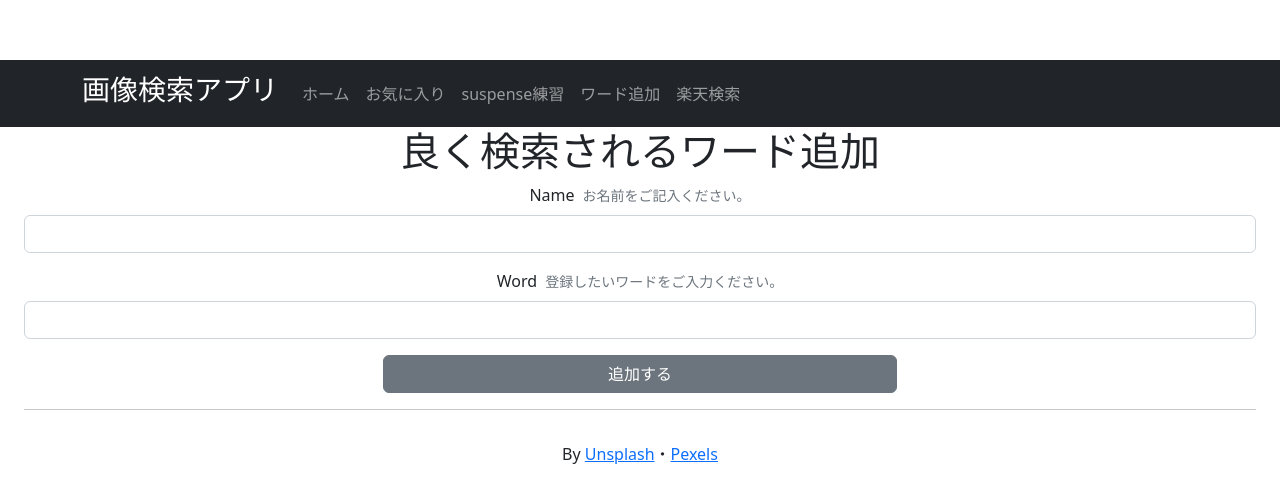
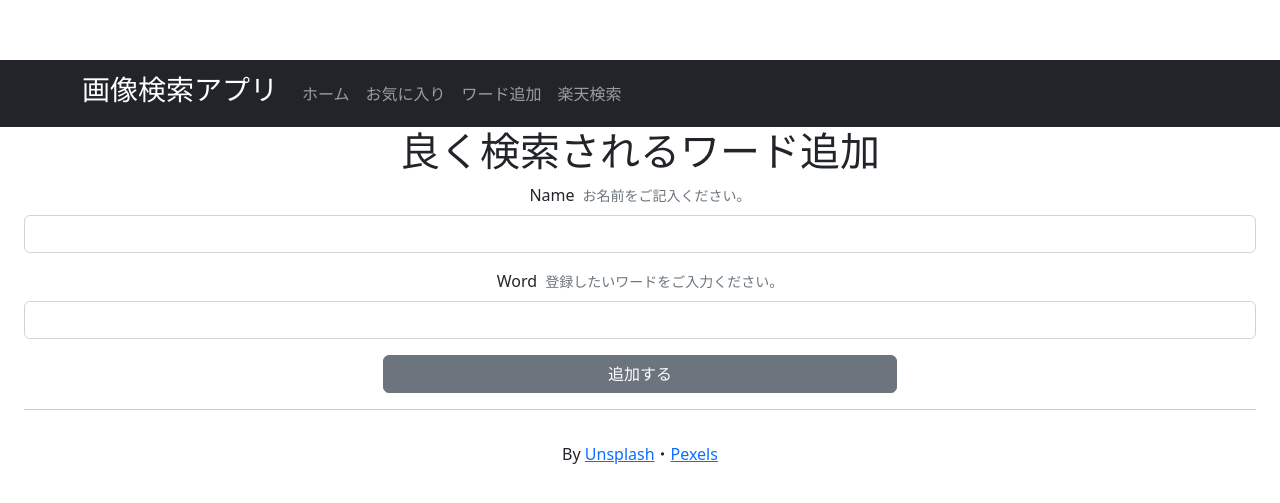
Before and after one commit to na-horita/kensaku, a React (Vite) app: page /contact in a window 1280 px wide. Shown: the part 129-632 px from the top of the page. Built offline with nearby package versions, Linux system fonts and the light colour scheme; no server answers.

Commit message:
【react】susページを隠す

```diff
--- a/src/components/Navbar.jsx
+++ b/src/components/Navbar.jsx
@@ -17,9 +17,9 @@
             <Link className="nav-link" to="/favorite">
               お気に入り
             </Link>
-            <Link className="nav-link" to="/sus">
+            {/* <Link className="nav-link" to="/sus">
               suspense練習
-            </Link>
+            </Link> */}
             <Link className="nav-link" to="/contact">
               ワード追加
             </Link>
```
